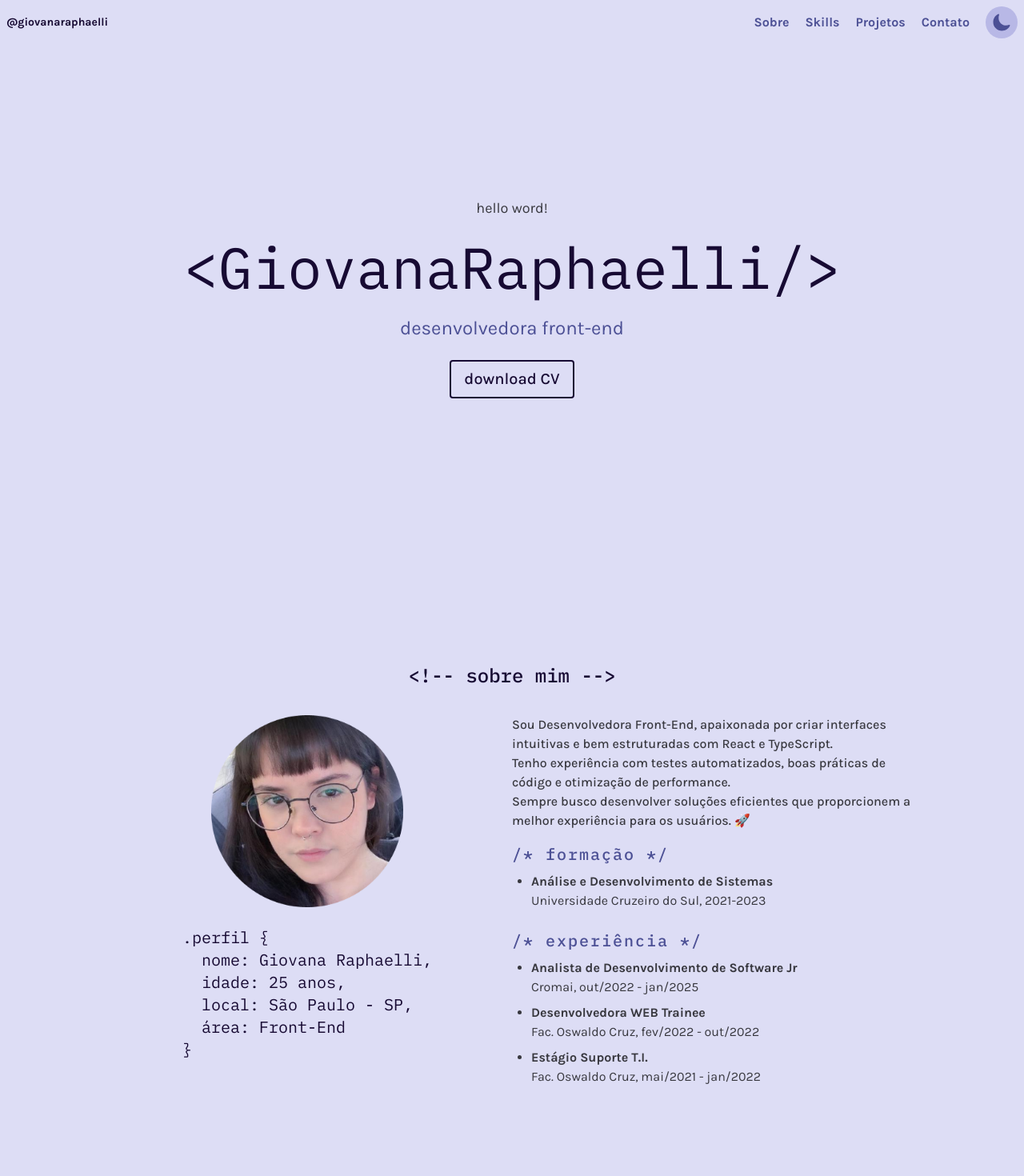
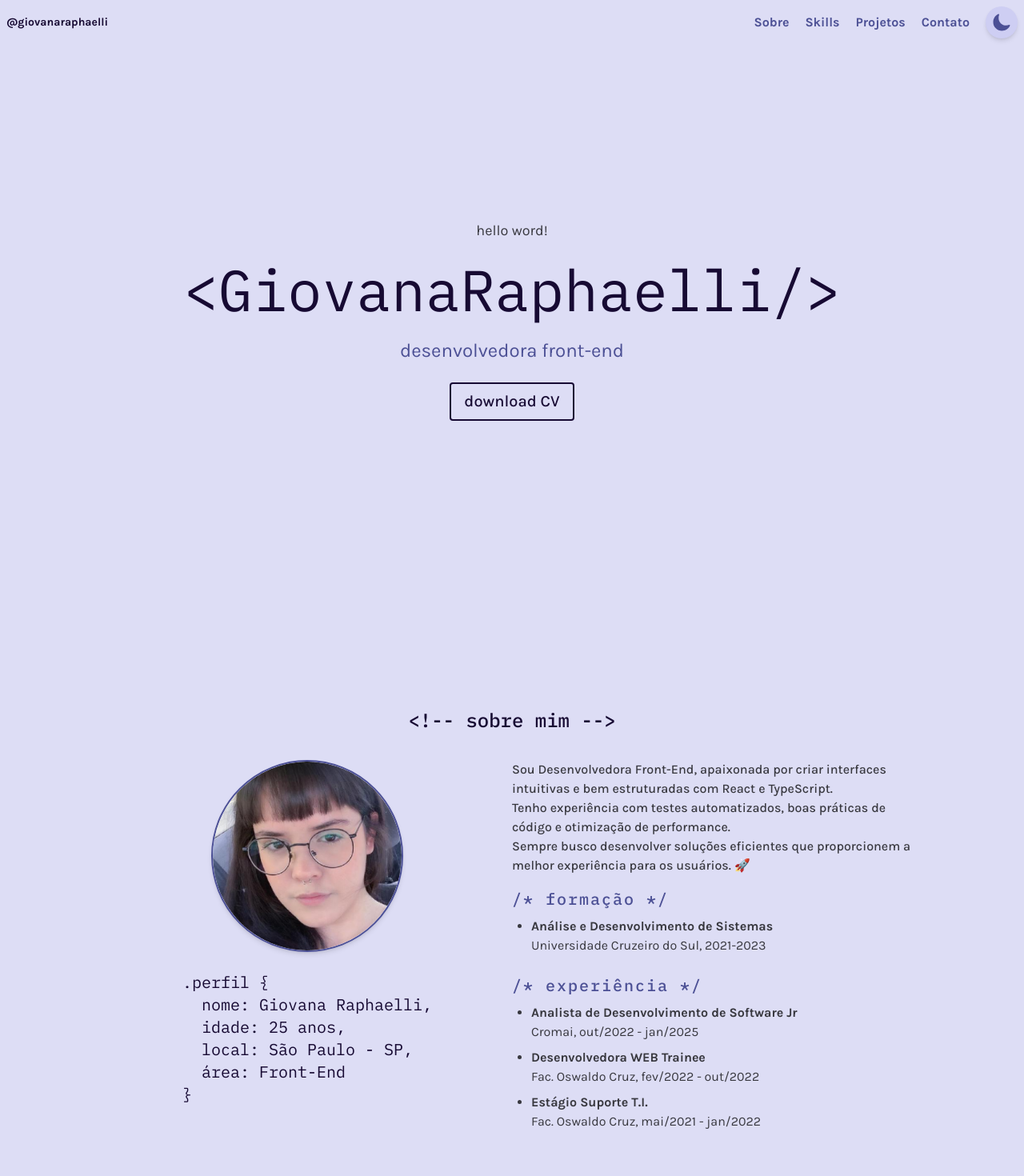
Before and after one commit to giovanaraphaelli/portfolio, a React (Vite) app: page / in a window 1280 px wide. Shown: the top 1470 px of the page at 80% size. Built offline with nearby package versions, Linux system fonts and the light colour scheme.

Commit message:
refactor: css adjustments

```diff
--- a/src/components/about/index.tsx
+++ b/src/components/about/index.tsx
@@ -32,7 +32,11 @@ export function About() {
         </h2>
         <div className="grid grid-cols-2 py-8">
           <div className="flex items-center flex-col gap-6">
-            <img className="size-60" src="perfil.png" alt="" />
+            <img
+              className="w-32 h-32 sm:w-40 sm:h-40 md:w-48 md:h-48 lg:w-60 lg:h-60 rounded-full border-2 shadow-md border-light-secondary dark:border-dark-secondary"
+              src="perfil.png"
+              alt=""
+            />
             <ReactMarkdown className="font-mono  text-xl text-light-primary dark:text-dark-secondary">
               {profile}
             </ReactMarkdown>
--- a/src/components/home/index.tsx
+++ b/src/components/home/index.tsx
@@ -10,7 +10,7 @@ const name = `
 export function Home() {
   return (
     <div id="home" className="bg-light-background dark:bg-dark-background ">
-      <div className="container mx-auto h-[calc(100vh-3.5rem)] flex flex-col justify-center items-center gap-6">
+      <div className="container mx-auto h-screen flex flex-col justify-center items-center gap-6">
         <span className="text-lg text-light-text dark:text-dark-text ">
           hello word!
         </span>
--- a/src/components/nav-bar/index.tsx
+++ b/src/components/nav-bar/index.tsx
@@ -21,7 +21,7 @@ export function Navbar() {
 
   useEffect(() => {
     const handleScroll = () => {
-      setScrolled(window.scrollY > 56); // Ativa ao rolar 50px
+      setScrolled(window.scrollY > 56);
     };
 
     window.addEventListener('scroll', handleScroll);
@@ -77,7 +77,7 @@ export function Navbar() {
           </ul>
           <button
             onClick={() => setTheme(theme === 'light' ? 'dark' : 'light')}
-            className="p-2 rounded-full bg-light-accent dark:bg-dark-accent text-light-secondary dark:text-dark-primary hover:bg-light-secondary dark:hover:bg-dark-primary hover:text-light-accent dark:hover:text-dark-accent
+            className="p-2 shadow-md rounded-full bg-light-accent dark:bg-dark-accent text-light-secondary dark:text-dark-primary hover:bg-light-secondary dark:hover:bg-dark-primary hover:text-light-accent dark:hover:text-dark-accent
              transition-colors duration-300"
           >
             {theme === 'light' ? (
--- a/tailwind.config.js
+++ b/tailwind.config.js
@@ -20,20 +20,20 @@ export default {
         light: {
           background: '#DDDDF5',
           surface: '#C3C3E6',
-          accent: '#B8B8E6',
+          accent: '#cecef3',
           primary: '#170A33',
           secondary: '#4C5095',
           highlight: '#27272E',
           text: '#38383F',
         },
         dark: {
-          background: '#1C1C1F',
-          surface: '#212126',
-          accent: '#27272E',
-          primary: '#777AC0',
-          secondary: '#C0C3FD',
-          highlight: '#D3D3F7',
-          text: '#9797B0',
+          background: '#18181B', // Um tom um pouco mais escuro para melhorar o contraste
+          surface: '#27272e', // Um leve ajuste para diferenciar do background
+          accent: '#3d3d49', // Mais contraste com a superfície
+          primary: '#918CFF', // Um pouco mais vibrante para melhorar a legibilidade
+          secondary: '#C0C3FD', // Ajustado para melhor contraste com fundo escuro
+          highlight: '#E3E3FF', // Mais brilho para destacar melhor
+          text: '#B0B0D0',
         },
       },
     },
```
